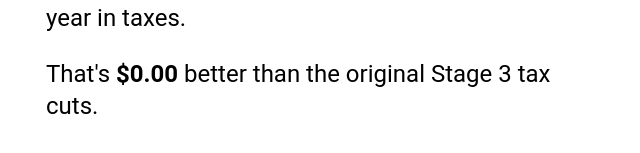
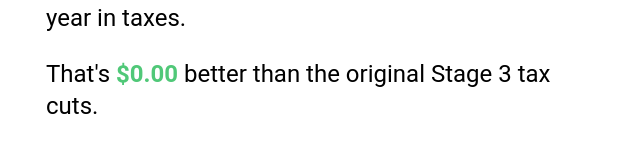
Before and after one commit to TylerHamiltonJ/stage-three-tax, a React (Create React App) app: page / in a window 1280 px wide. Both pictures are taken after typing "Sample" into the empty fields and a click on the button "CALCULATE TAX". Shown: the part 295-448 px from the top of the page, without its empty margins (318-958 px from the left). Built offline with nearby package versions, Linux system fonts and the light colour scheme.

Commit message:
Fixing bug

```diff
--- a/src/App.js
+++ b/src/App.js
@@ -70,8 +70,8 @@ const ProgressiveTaxCalculator = () => {
         <Typography variant="h5" style={{ marginTop: '16px' }}>
           <p>Under the new changes, you'll pay <b>{formatNumber(tax.oldTax - tax.newTax)}</b> less next year in taxes.</p>
           {(tax.s3Tax - tax.newTax) < 0 ?
-            (<p>That's <b>{formatNumber(Math.abs(tax.s3Tax - tax.newTax))}</b> less than the original Stage 3 tax cuts.</p>) :
-            <p>That's <b>{formatNumber(tax.s3Tax - tax.newTax)}</b> better than the original Stage 3 tax cuts.</p>
+            (<p>That's <span style={{color:"#EE4B2B"}}><b>{formatNumber(Math.abs(tax.s3Tax - tax.newTax))}</b></span> less than the original Stage 3 tax cuts.</p>) :
+            <p>That's <span style={{color:"#50C878"}}><b>{formatNumber(tax.s3Tax - tax.newTax)}</b></span> better than the original Stage 3 tax cuts.</p>
           }
         </Typography>
       )}
--- a/src/utils/calculateTax.js
+++ b/src/utils/calculateTax.js
@@ -3,12 +3,12 @@ function calculateIncomeTax(income, brackets) {
         const maxAmount = c.maxAmount;
         const minAmount = brackets[i - 1]?.maxAmount || 0;
         // Don't do the tax if not in the bracket.
-        if (income < minAmount) {
+        if (income <= minAmount) {
             return a;
         }
 
         // Apply the tax to the amount in this bracket.
-        if (income > minAmount && income < maxAmount) {
+        if (income > minAmount && income <= maxAmount) {
             const taxChunk = (income - minAmount) * c.rate;
             return a + taxChunk;
         }
```
